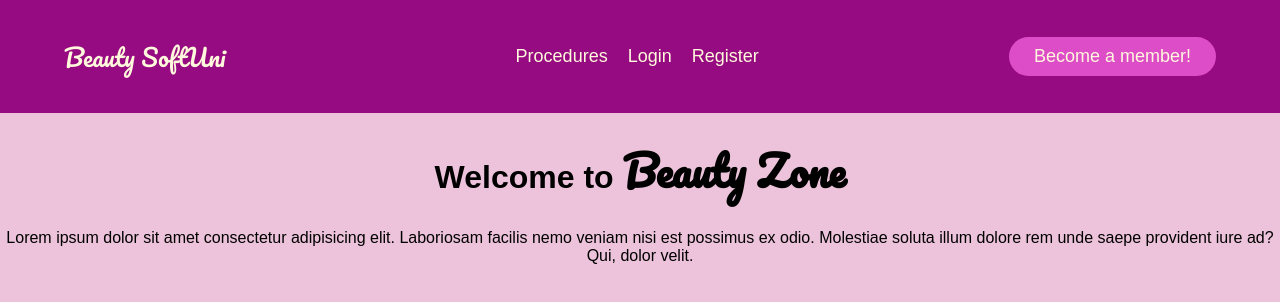
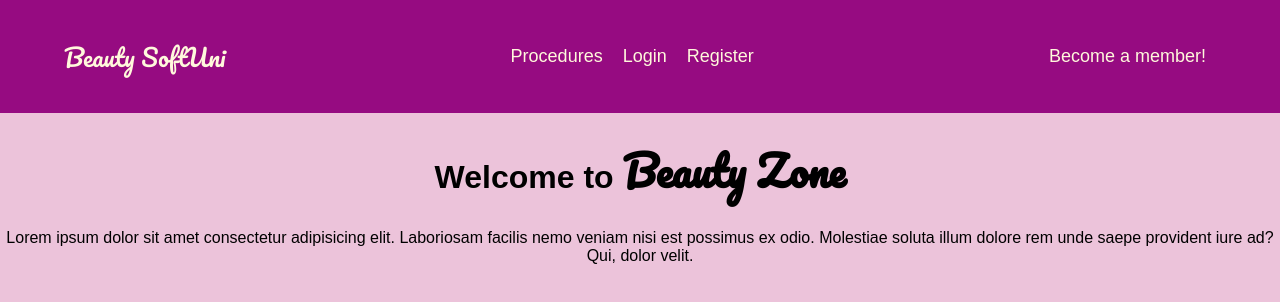
Before and after one commit to tsvetanilievdev/beauty-zone, a React (Create React App) app: page / in a window 1280 px wide. Shown: the top 302 px of the page. Built offline with nearby package versions, Linux system fonts and the light colour scheme.

Commit message:
update Header css
from buttons to links

```diff
--- a/src/components/Header/Header.js
+++ b/src/components/Header/Header.js
@@ -32,7 +32,7 @@ const navigationUser = (
 )
 
 export const Header = () => {
-  const {user} = useContext(AuthContext);
+  const { user } = useContext(AuthContext);
   return (
     <header>
       <NavLink className={styles.logo} to="/home">Beauty SoftUni</NavLink>
@@ -47,12 +47,19 @@ export const Header = () => {
         </ul>
       </nav>
       {user.email
-        ? (<a className={styles.cta} to="javascript:void(0)">
-          <button>My profile</button>
-        </a>)
-        : (<a className={styles.cta} to="/become-a-member">
-        <button>Become a member!</button>
-      </a>)
+        ? (
+          <ul className={styles['nav__links']}>
+            <li>
+              <NavLink to="/my-bookings">My Bookings</NavLink>
+            </li>
+          </ul>
+        )
+        : (
+          <ul className={styles['nav__links']}>
+            <li>
+              <NavLink to="/become-a-member">Become a member!</NavLink>
+            </li>
+          </ul>)
       }
 
     </header>
```
